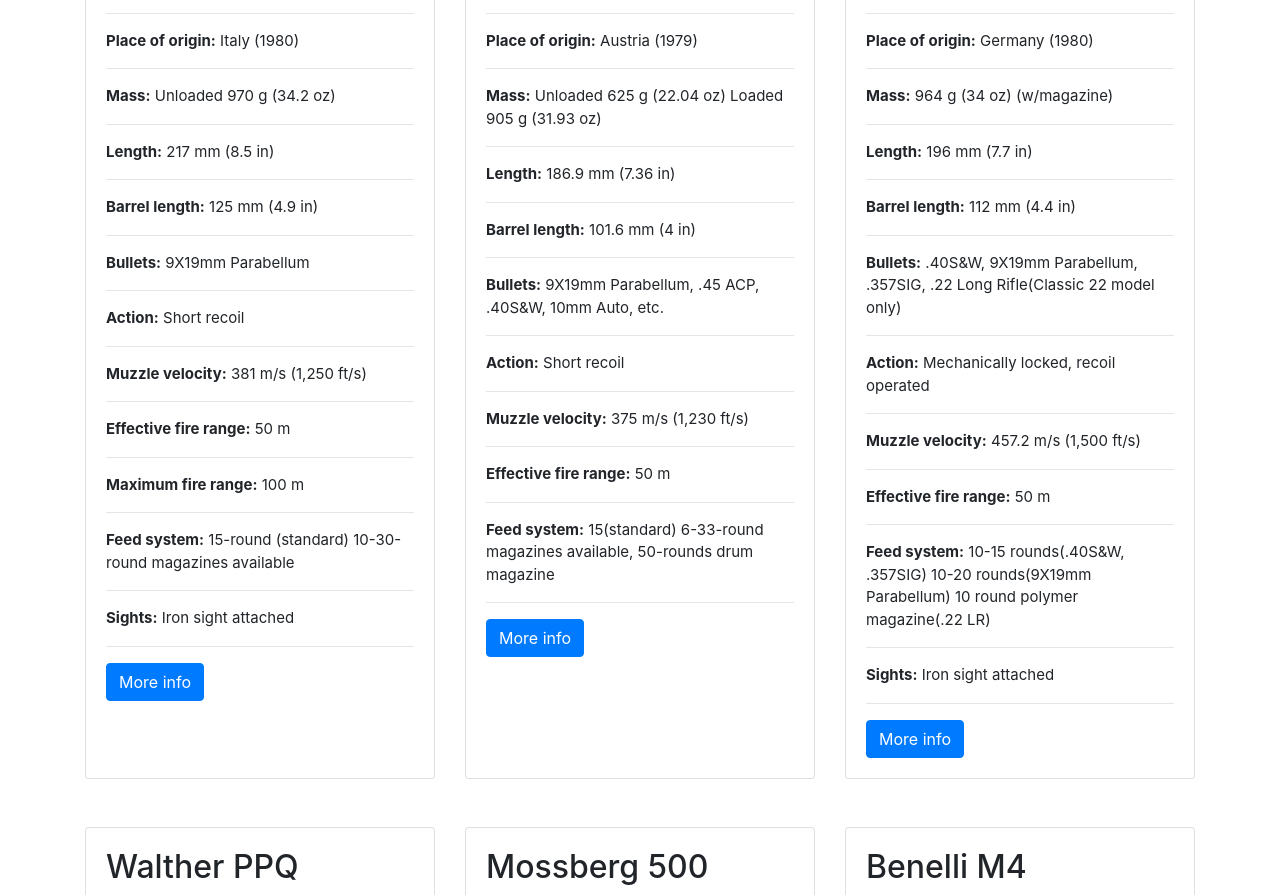
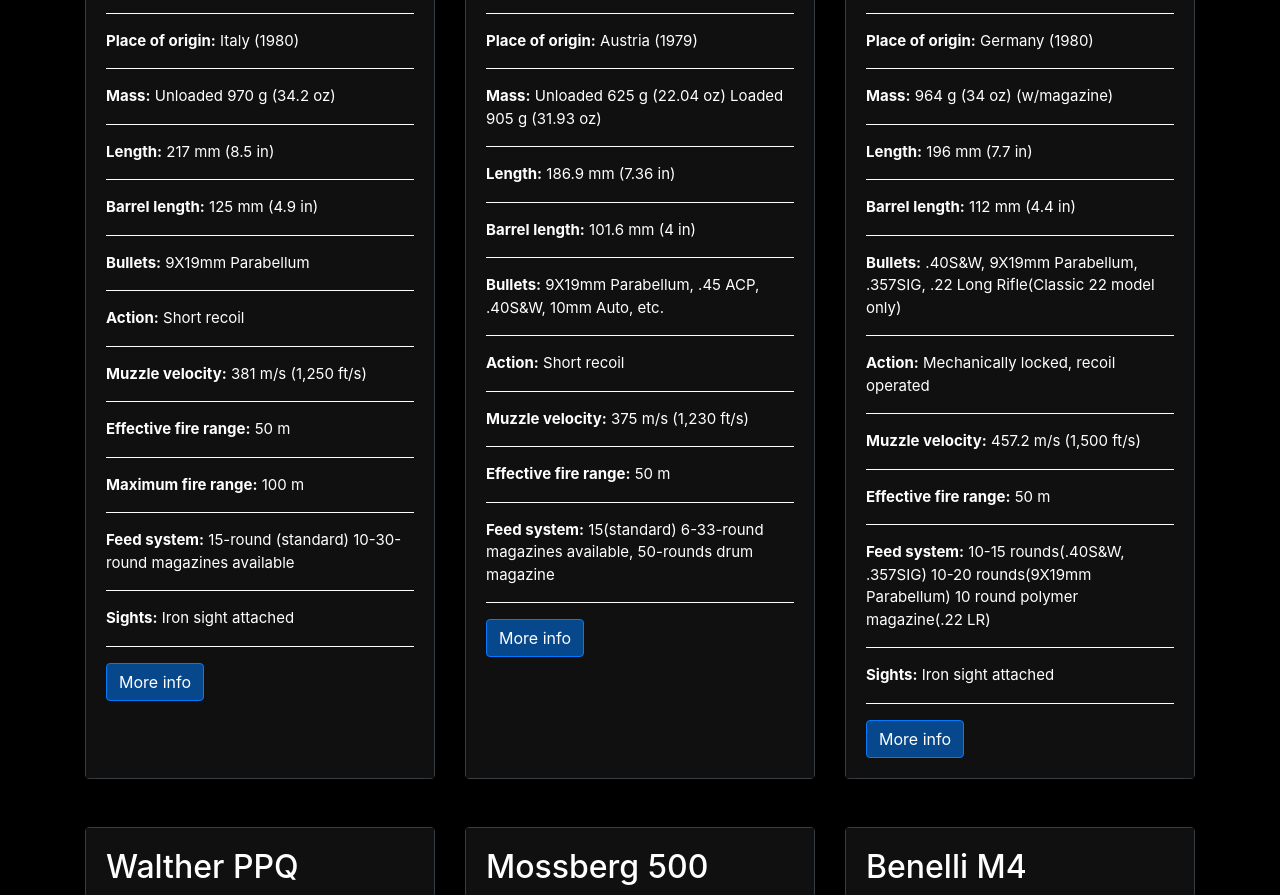
Before and after one commit to rilindidrizi/Weapon, a website: page index.html in a window 1280 px wide. Shown: the part 514-1409 px from the top of the page. Drawn offline with Linux system fonts and the light colour scheme.

Commit message:
Update main.css

```diff
--- a/main.css
+++ b/main.css
@@ -1,5 +1,7 @@
 body {
   padding-top: 56px;
+  background-color: black;
+  color: white;
 }
 .row {
 	font-size: 15px;
@@ -7,3 +9,18 @@
 .none {
 	list-style-type: none;
 }
+.card-body {
+	background-color: #101010;
+}
+.btn-primary {
+	background-color: #07478c;
+}
+.card {
+	border-color: #383d41;
+}
+hr{
+  height: 1px;
+  color: white;
+  background-color: white;
+  border: none;
+}
```
